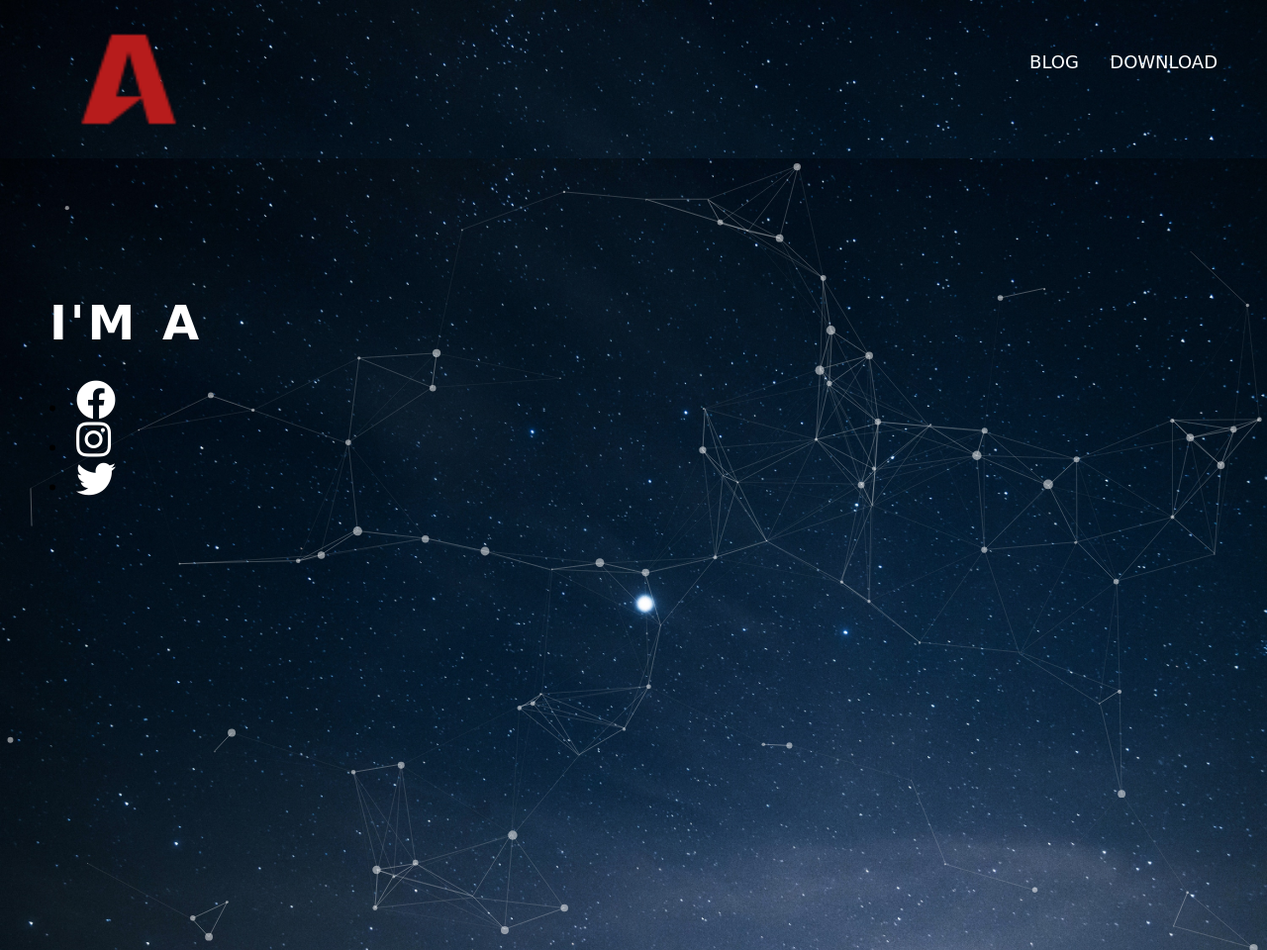
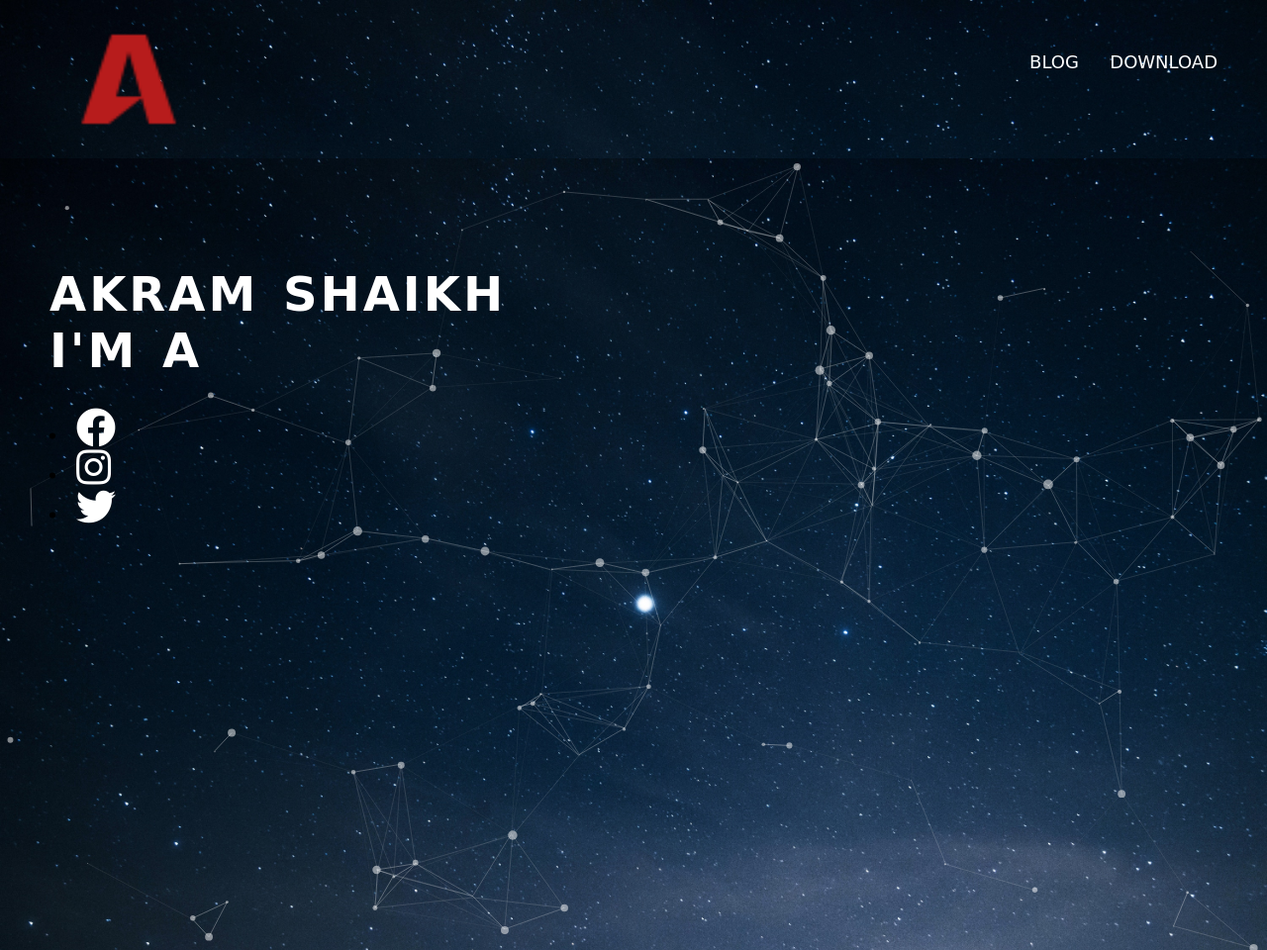
Before and after one commit to ItsAk79/itsak79.github.io, a plain HTML site: page index.html in a window 1280 px wide. Shown: the whole page at 99% size. Drawn offline with nearby package versions, Linux system fonts and the light colour scheme; a web font is replaced by a local one.

Commit message:
Update index.html

```diff
--- a/index.html
+++ b/index.html
@@ -24,7 +24,7 @@
 		<div id="particles-js">
 
 		<div class="main-content">
-			<h1>
+			<h1>Akram Shaikh<br>
   I'm a <span
     class="typer"
     id="some-id"
```
